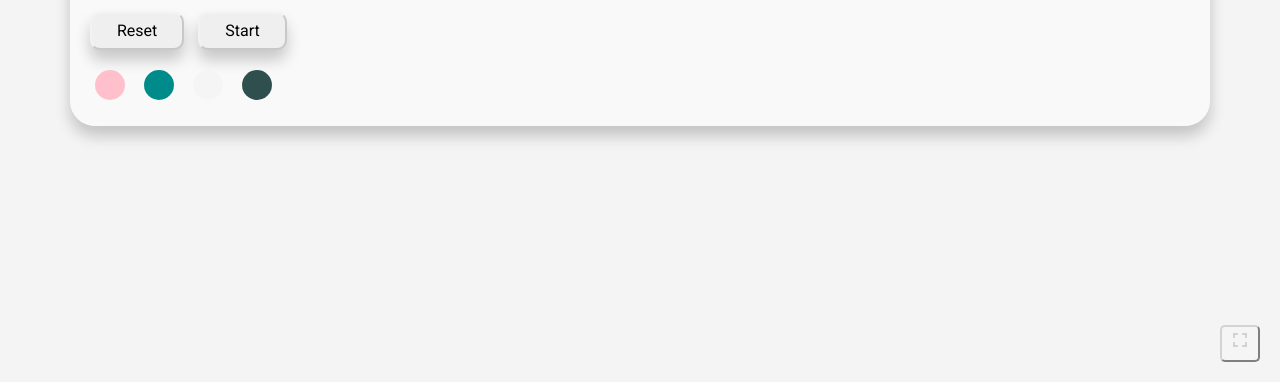
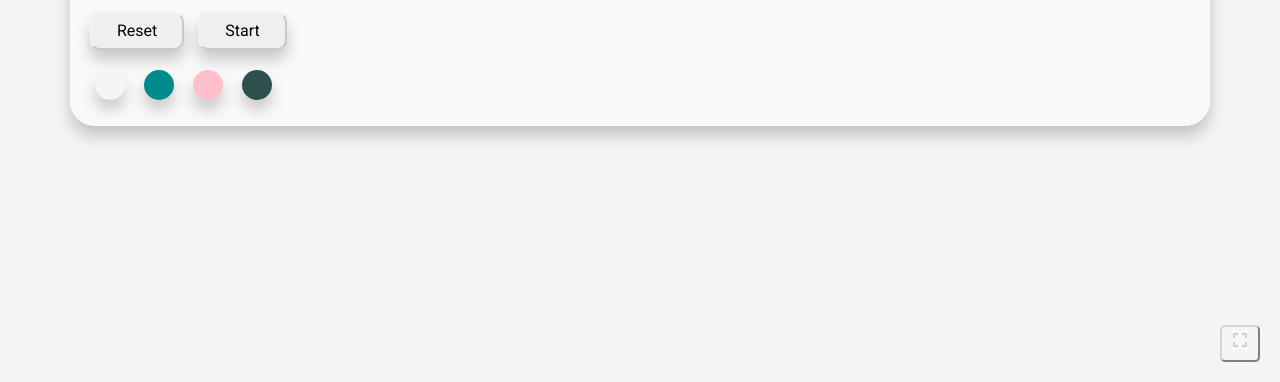
Before and after one commit to clasei/space-time, a plain HTML site: page index.html in a window 1280 px wide. Shown: the part 418-800 px from the top of the page. Drawn offline with nearby package versions, Linux system fonts and the light colour scheme.

Commit message:
color buttons style improved for better ux

```diff
--- a/index.html
+++ b/index.html
@@ -28,9 +28,9 @@
             <button onclick="toggleTimer()" id="start-btn"> Start </button>
         </div>
         <div class="color-options">
+            <button class="color-button" style="background-color: whitesmoke" onclick="changeColor('whitesmoke')"></button>
+            <button class="color-button" style="background-color: darkcyan;" onclick="changeColor('darkcyan')"></button>
             <button class="color-button" style="background-color: pink;" onclick="changeColor('pink')"></button>
-            <button class="color-button" style="background-color: darkcyan;" onclick="changeColor('darkcyan')"></button>
-            <button class="color-button" style="background-color: whitesmoke" onclick="changeColor('whitesmoke')"></button>
             <button class="color-button" style="background-color: darkslategrey;" onclick="changeColor('darkslategrey')"></button>
         </div>
         <button class="fullscreen-button" onclick="toggleFullscreen()" title="Toggle Fullscreen">
--- a/styles.css
+++ b/styles.css
@@ -64,6 +64,7 @@ body {
     border-radius: 50%;
     margin: 5px;
     margin-inline-end: 10px;
+    box-shadow: 0px 10px 15px rgba(0,0,0,0.2);
 }
 
 .fullscreen-button {
```
